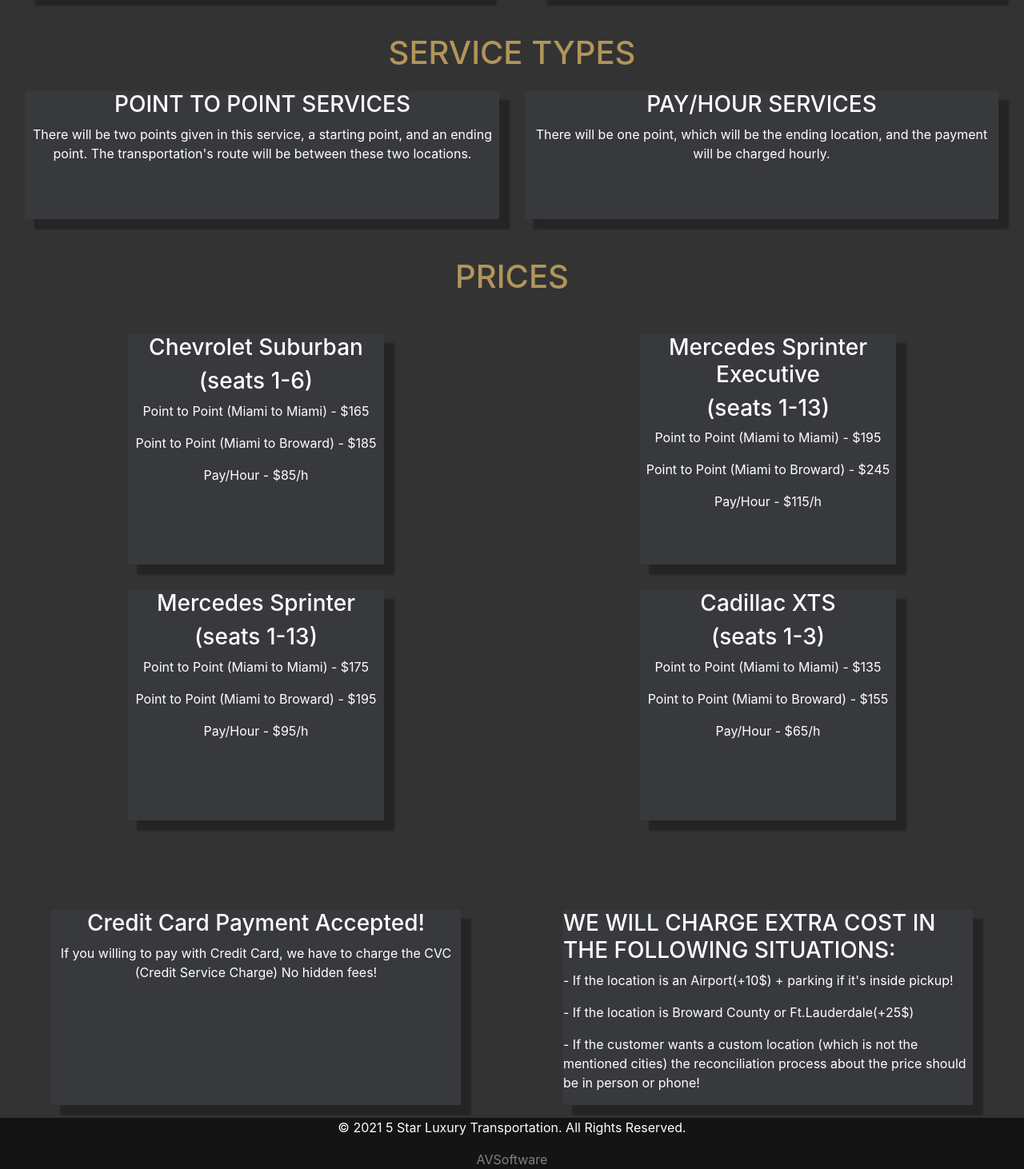
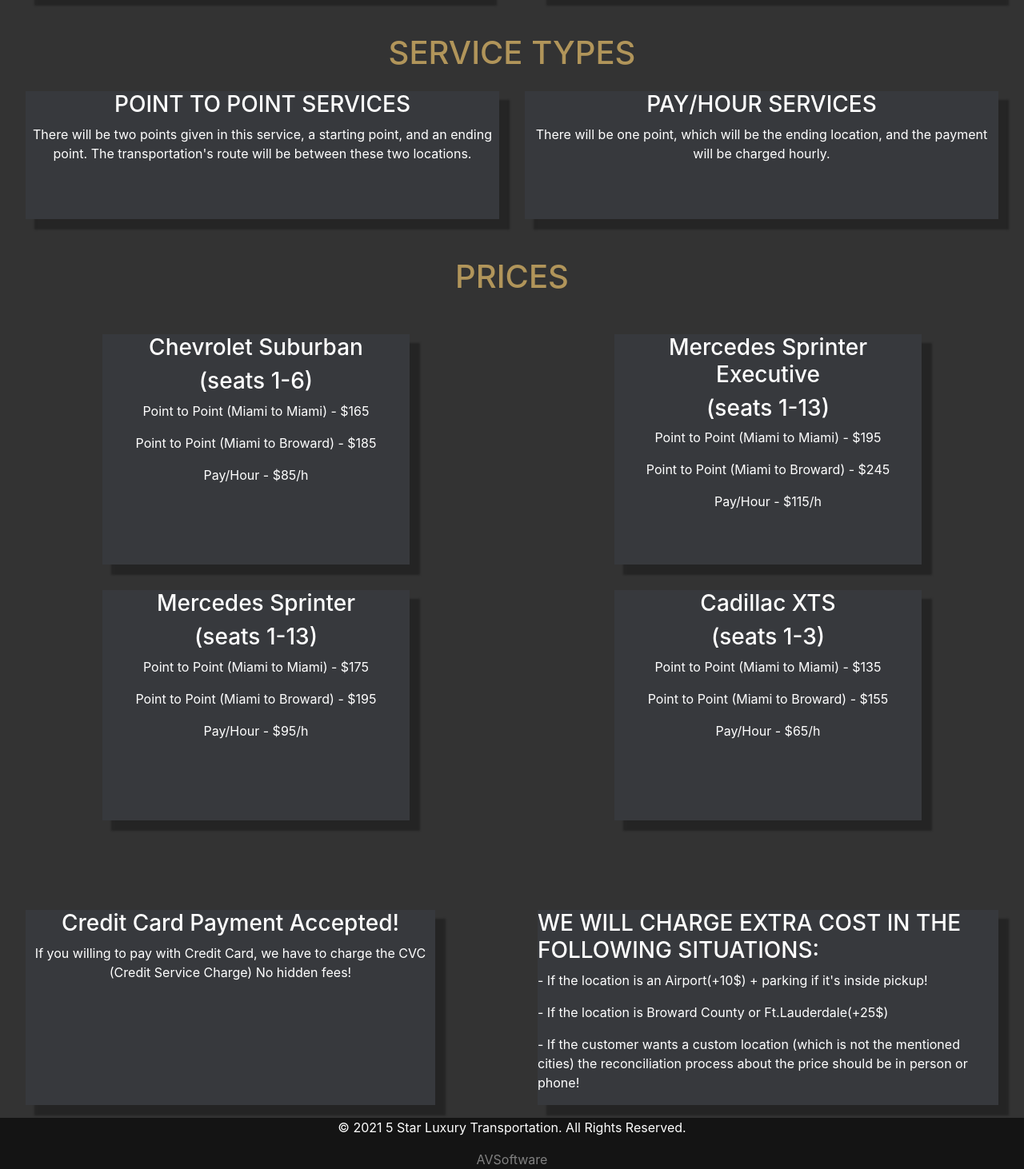
Before and after one commit to viktorferenczi/LuxuryTransportation, a React (Create React App) app: page / in a window 1280 px wide. Shown: the part 2876-4338 px from the top of the page at 80% size. Built offline with nearby package versions, Linux system fonts and the light colour scheme.

Commit message:
mainpage services css change

```diff
--- a/src/App.css
+++ b/src/App.css
@@ -191,7 +191,7 @@
 }
 
 .prices-inner-div {
-    width: 50%;
+    width: 60%;
     height: 18rem;
     display: inline-block;
     text-align: center;
@@ -217,7 +217,7 @@
 }
 
 .prices-charge {
-    width: 40%;
+    width: 45%;
     display: inline-block;
     text-align: left;
     background-color: #37393d;
```
